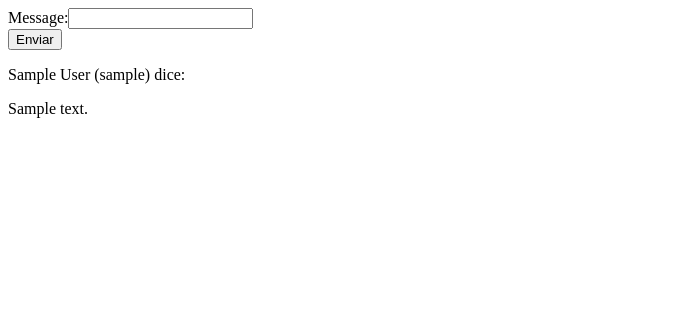
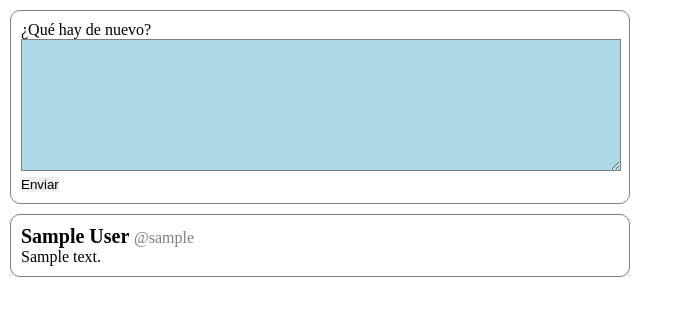
Before and after one commit to espinoza/fakeTwitter, a Django app: template main/templates/home.html in a window 1280 px wide. Shown: the top 316 px of the page, without its empty margins (0-685 px from the left). Run offline with Django 3.2, Linux system fonts and the light colour scheme; the template is opened without the code that fills it: values that come from a table or form of the project are taken from there, others are empty; tables that the repository leaves empty hold one stand-in row (values such as "Sample post"); style sheets or scripts are compiled from the project's sources.

Commit message:
Basic home style

```diff
--- /dev/null
+++ b/assets/scss/style.scss
@@ -0,0 +1,52 @@
+*{
+	margin: 0;
+	padding: 0;
+	list-style: none;
+	text-decoration: none;
+	border: none;
+	outline: none;
+}
+
+.tweet, #new-tweet {
+  margin: 10px;
+  padding: 10px;
+  border: 1px solid gray;
+  border-radius: 10px;
+}
+
+#id_message {
+  width: 100%;
+  font-size: 18px;
+  height: 130px;
+  border: 1px solid gray;
+  background-color: lightblue;
+}
+
+.full-name {
+  font-weight: bold;
+  font-size: 20px;
+}
+
+.username {
+  color: gray;
+}
+
+
+/* For mobile phones: */
+[class*="col-"] {
+  width: 100%;
+}
+
+@media only screen and (min-width: 600px) {
+  /* For tablets: */
+  @for $i from 1 through 12 {
+    .col-s-#{$i} {width: $i * 8.33%;}
+  }
+}
+
+@media only screen and (min-width: 768px) {
+  /* For desktop: */
+  @for $i from 1 through 12 {
+    .col-#{$i} {width: $i * 8.33%;}
+  }
+}
--- a/main/forms.py
+++ b/main/forms.py
@@ -75,6 +75,8 @@ class LoginForm(forms.Form):
 
 class TweetForm(forms.ModelForm):
 
+    message = forms.CharField(widget=forms.Textarea)
+
     class Meta:
         model = Tweet
-        fields = ['message']
+        fields = []
--- a/main/static/newMessage.js
+++ b/main/static/newMessage.js
@@ -10,14 +10,18 @@ function sendTweet() {
     data: formData,
     dataType: "JSON",
   }).done(function(response) {
-    $("#tweet-list").prepend(
-      tweetHtml(response.message, response.userFullName, response.username)
-    )
+    let newTweet = tweetHtml(
+      response.message, response.userFullName, response.username
+    );
+    $(newTweet).hide().prependTo("#tweet-list").fadeIn(1000);
   });
 
 }
 
 function tweetHtml(message, userFullName, username) {
-  return "<p> " + userFullName + "(" + username + ") dice:</p>"
-    + "<p>" + message + "</p>";
+  return '<div class="tweet"><div class="tweet-header">'
+         + '<span class="full-name">' + userFullName
+         + '</span> <span class="username">@' + username
+         + '</span></div><div class="tweet-body">' + message
+         + '</div></div>';
 }
--- a/main/templates/home.html
+++ b/main/templates/home.html
@@ -6,23 +6,49 @@
   <meta name="viewport" content="width=device-width, initial-scale=1.0">
   <title>Bienvenido</title>
   {% load static %}
+  <link rel="stylesheet" href="{% static 'style.css' %}">
 </head>
 
 <body>
 
+  <div class="row">
+
+    <div class="col-3 col-s-2"></div>
+
+    <div class="col-6 col-s-8">
+
+      <div id="new-tweet">
         <form id="new-tweet-form" action="{% url 'home' %}" method="post">
           {% csrf_token %}
-    {{ form }}
+          <p>¿Qué hay de nuevo?</p>
+          {{ form.message }}
         </form>
         <button id="send-tweet">Enviar</button>
+      </div>
 
       <div id="tweet-list">
         {% for tweet in tweets %}
           <div class="tweet">
-        <p>{{ tweet.user.full_name }} ({{ tweet.user.username }}) dice:</p>
-        <p>{{ tweet.message }}</p>
+            <div class="tweet-header">
+              <span class="full-name">
+                {{ tweet.user.full_name }}
+              </span>
+              <span class="username">
+                @{{ tweet.user.username }}
+              </span>
+            </div>
+            <div class="tweet-body">
+              {{ tweet.message }}
+            </div>
           </div>
         {% endfor %}
+      </div>
+
+    </div>
+
+
+    <div class="col-3 col-s-2"></div>
+
   </div>
 
   <script
```
Also changed, not shown: assets/scss/README.md (added), 1 other file. Lines whose indentation alone changed are shown as unchanged.
